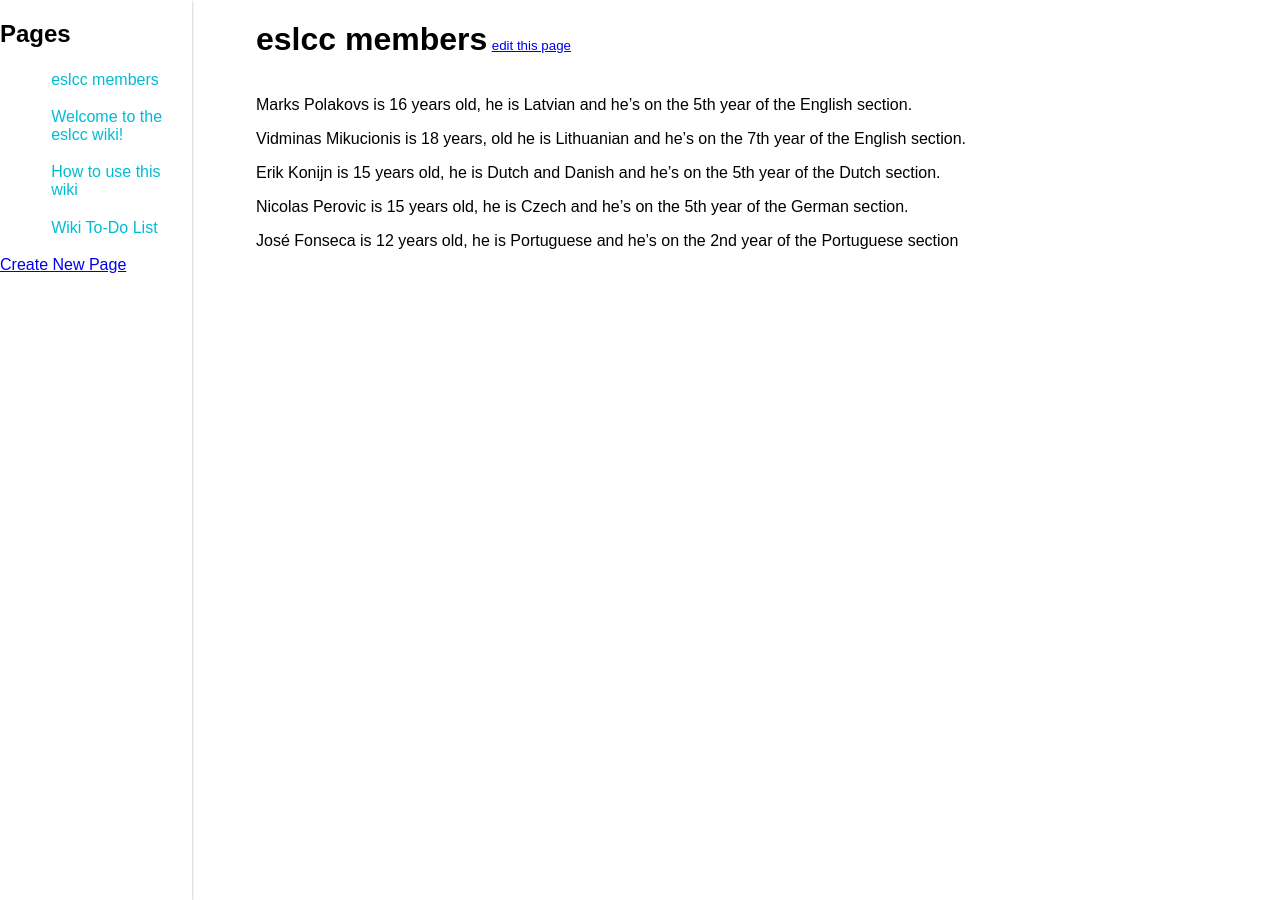
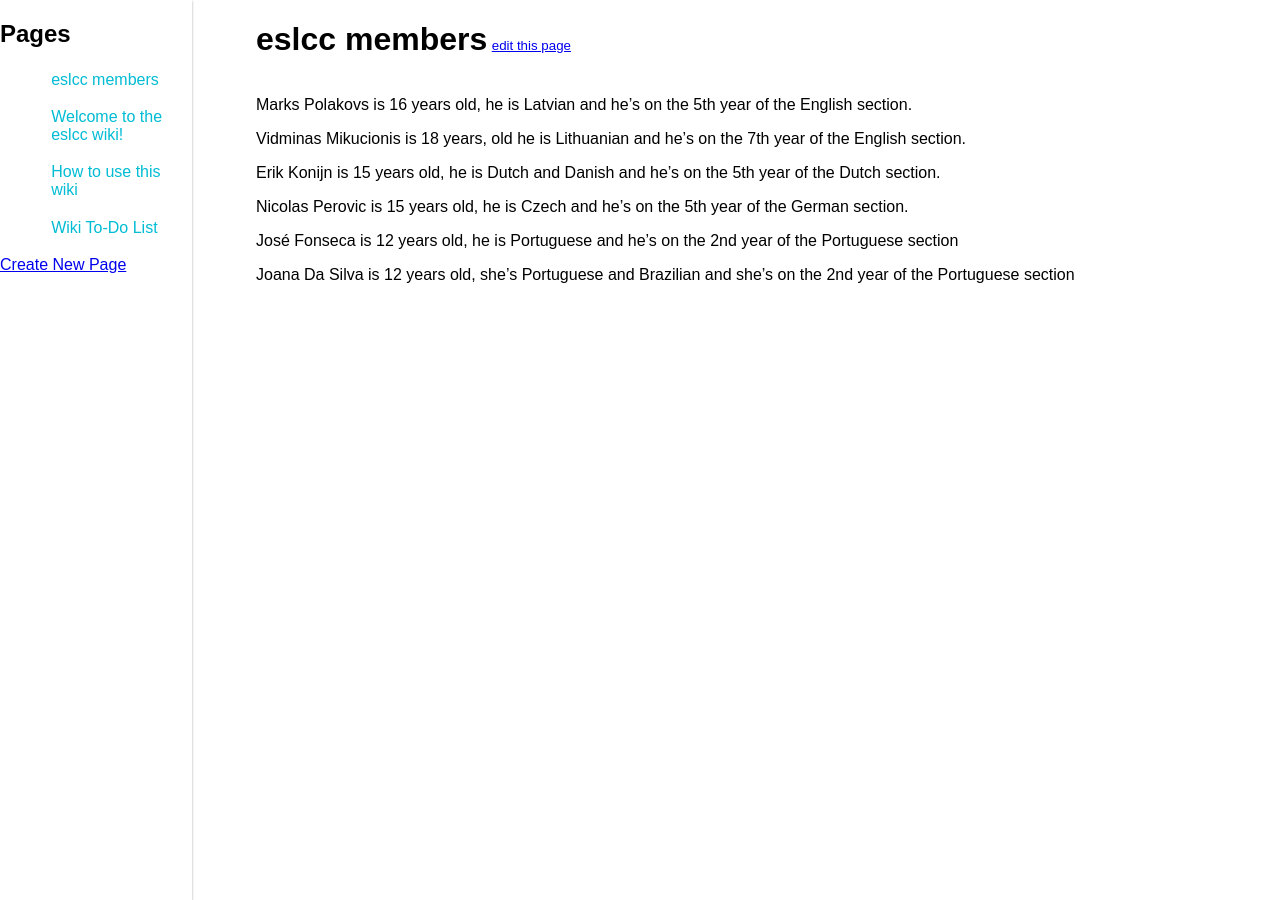
Before and after one commit to eslcc/wiki, a Jekyll site: the page built from pages/eslcc_members.md, in a window 1280 px wide. Built offline with Jekyll 4.4.1, drawn with Linux system fonts in a browser that asks for light colours.

Commit message:
Update eslcc_members.md

```diff
--- a/pages/eslcc_members.md
+++ b/pages/eslcc_members.md
@@ -11,3 +11,5 @@ Erik Konijn is 15 years old, he is Dutch and Danish and he's on the 5th year of
 Nicolas Perovic is 15 years old, he is Czech and he's on the 5th year of the German section.
 
 José Fonseca is 12 years old, he is Portuguese and he's on the 2nd year of the Portuguese section
+
+Joana Da Silva is 12 years old, she's Portuguese and Brazilian and she's on the 2nd year of the Portuguese section
```
